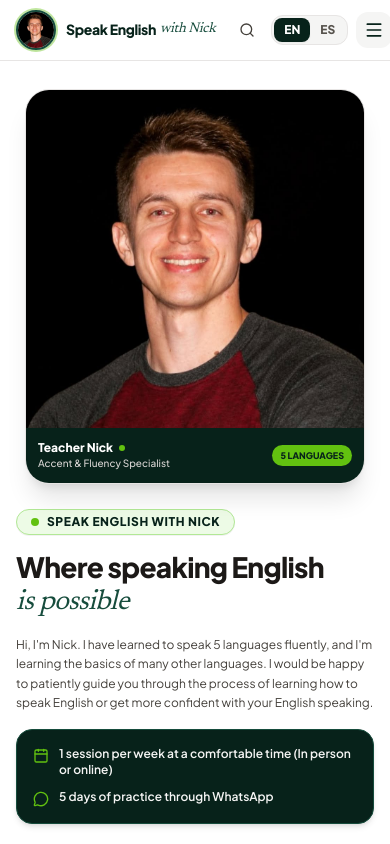
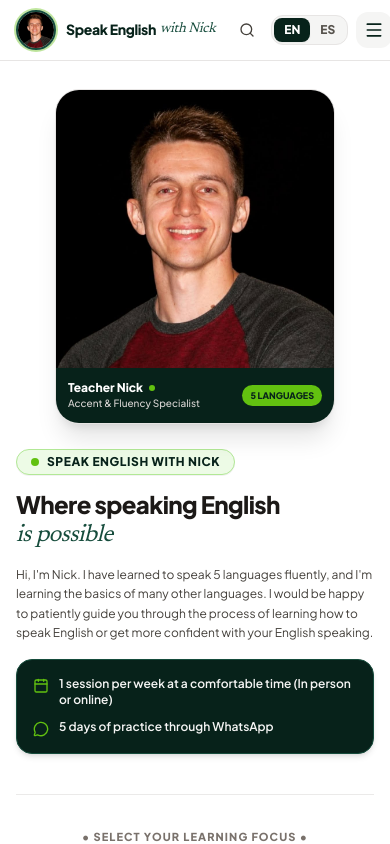
Before and after one commit to Mohansaina/speakenglishwithnick, a Next.js app: page / in a window 390 px wide. Shown: the top 844 px of the page. Built offline with nearby package versions, Linux system fonts and the light colour scheme.

Commit message:
fix: resolve mobile horizontal overflow and optimize layout for mobile viewports

```diff
--- a/src/app/globals.css
+++ b/src/app/globals.css
@@ -19,13 +19,20 @@
   --brand-gold: #f59e0b;
 }
 
+html,
+body {
+  max-width: 100vw;
+  width: 100%;
+  overflow-x: hidden;
+  position: relative;
+}
+
 body {
   background-color: #fdfdfc;
   color: #18181b;
   font-family: var(--font-sans);
   -webkit-font-smoothing: antialiased;
   -moz-osx-font-smoothing: grayscale;
-  overflow-x: hidden;
   touch-action: manipulation;
   -webkit-tap-highlight-color: transparent;
 }
--- a/src/components/Hero.tsx
+++ b/src/components/Hero.tsx
@@ -25,7 +25,7 @@ export const Hero: React.FC<HeroProps> = ({
 
           {/* Left Column: Teacher Nick Photo */}
           <div className="lg:col-span-5 flex justify-center lg:justify-end">
-            <div className="relative w-full max-w-[340px] sm:max-w-[420px] rounded-3xl overflow-hidden shadow-xl border border-stone-200 bg-white group">
+            <div className="relative w-full max-w-[280px] xs:max-w-[320px] sm:max-w-[420px] rounded-3xl overflow-hidden shadow-xl border border-stone-200 bg-white group">
               <img
                 src="/nick-hero.jpg"
                 alt="Teacher Nick - Native American English Coach"
@@ -60,7 +60,7 @@ export const Hero: React.FC<HeroProps> = ({
             </div>
 
             {/* Main Headline */}
-            <h1 className="text-[28px] sm:text-4xl lg:text-5xl xl:text-[54px] font-black text-stone-900 tracking-tight leading-[1.12]">
+            <h1 className="text-[24px] xs:text-[28px] sm:text-4xl lg:text-5xl xl:text-[54px] font-black text-stone-900 tracking-tight leading-[1.12] break-words">
               {language === 'es' ? (
                 <>
                   Donde hablar inglés <br />
--- a/src/components/TopAnnouncementBar.tsx
+++ b/src/components/TopAnnouncementBar.tsx
@@ -18,7 +18,7 @@ export const TopAnnouncementBar: React.FC<TopAnnouncementBarProps> = ({
   const t = translations[language].banner;
 
   return (
-    <aside aria-label="Announcement" className="bg-[#051c15] text-white py-2 sm:py-2.5 px-4 sm:px-6 relative z-50 border-b border-[#144737]/80 text-xs shadow-xs">
+    <aside aria-label="Announcement" className="bg-[#051c15] text-white py-2 sm:py-2.5 px-3 sm:px-6 relative z-50 border-b border-[#144737]/80 text-xs shadow-xs max-w-full overflow-x-hidden">
       <div className="max-w-7xl mx-auto flex flex-col sm:flex-row items-center justify-between gap-2">
 
         {/* Left: Free Cheat Sheet Announcement */}
```
